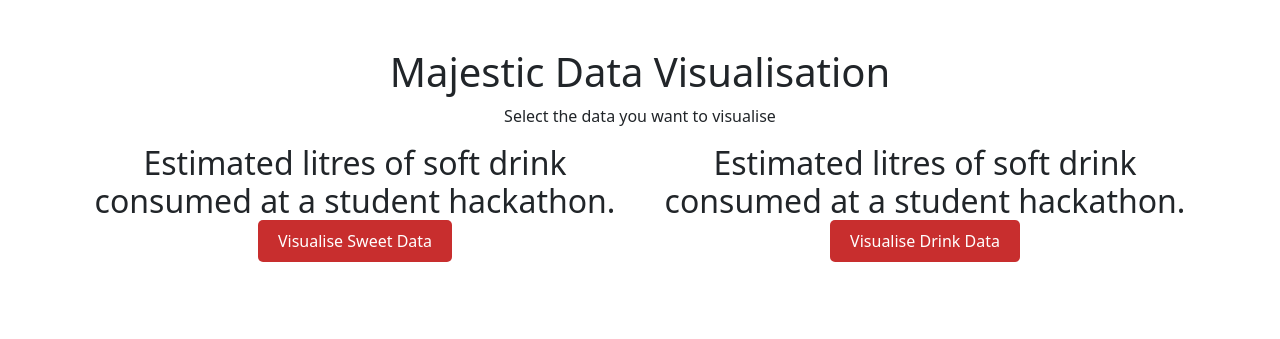
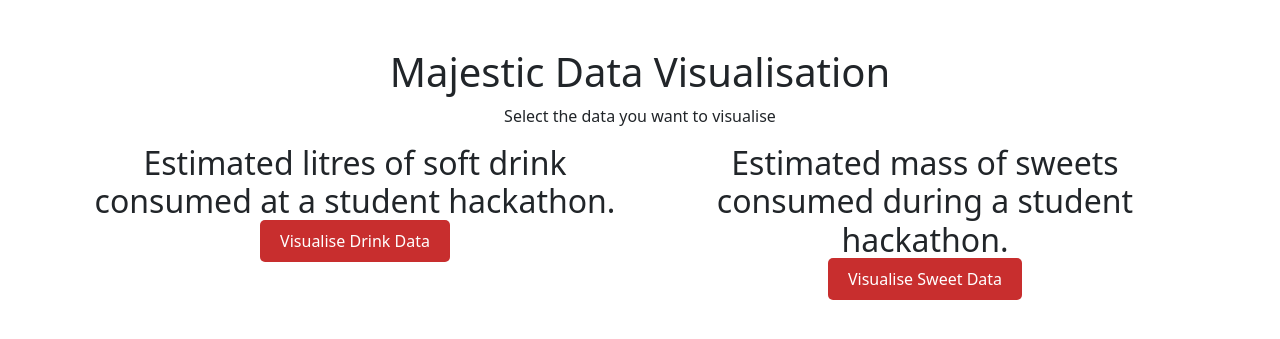
Before and after one commit to dhee-tree/majesticQuiz, a Django app: page / in a window 1280 px wide. Shown: the top 339 px of the page. Run offline with Django 4.2, Linux system fonts and the light colour scheme.

Commit message:
Added links to view each data

```diff
--- a/django_visualisation/MajesticDataProject/templates/index.html
+++ b/django_visualisation/MajesticDataProject/templates/index.html
@@ -13,12 +13,12 @@
         <div class="row text-center">
             <div class="col-sm-6">
                 <h2>Estimated litres of soft drink consumed at a student hackathon.</h2>
-                <a href="#" class="btn-mj-red">Visualise Sweet Data</a>
+                <a href="{% url 'view_data' data='drink' %}" class="btn-mj-red">Visualise Drink Data</a>
             </div>
 
             <div class="col-sm-6">
-                <h2>Estimated litres of soft drink consumed at a student hackathon.</h2>
-                <a href="#" class="btn-mj-red">Visualise Drink Data</a>
+                <h2>Estimated mass of sweets consumed during a student hackathon.</h2>
+                <a href="{% url 'view_data' data='sweet' %}" class="btn-mj-red">Visualise Sweet Data</a>
             </div>
         </div>
     </div>
```
